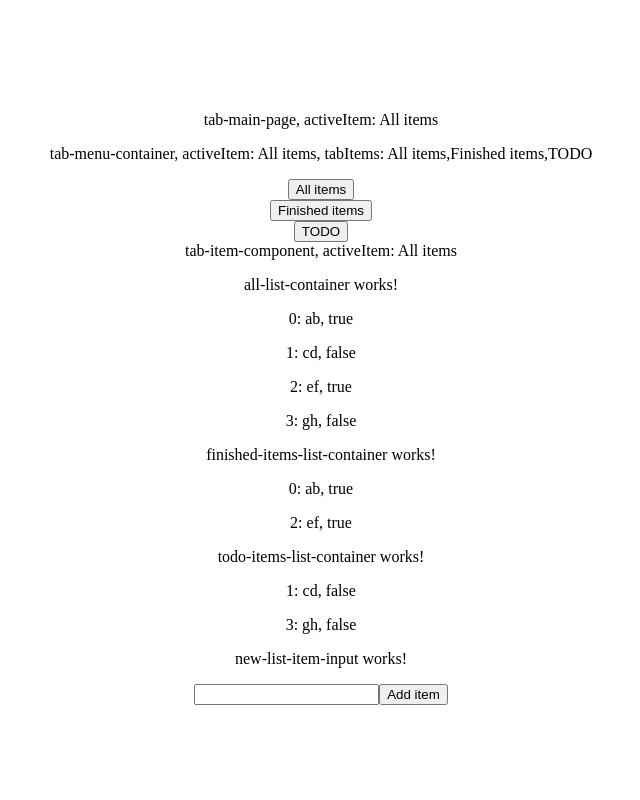
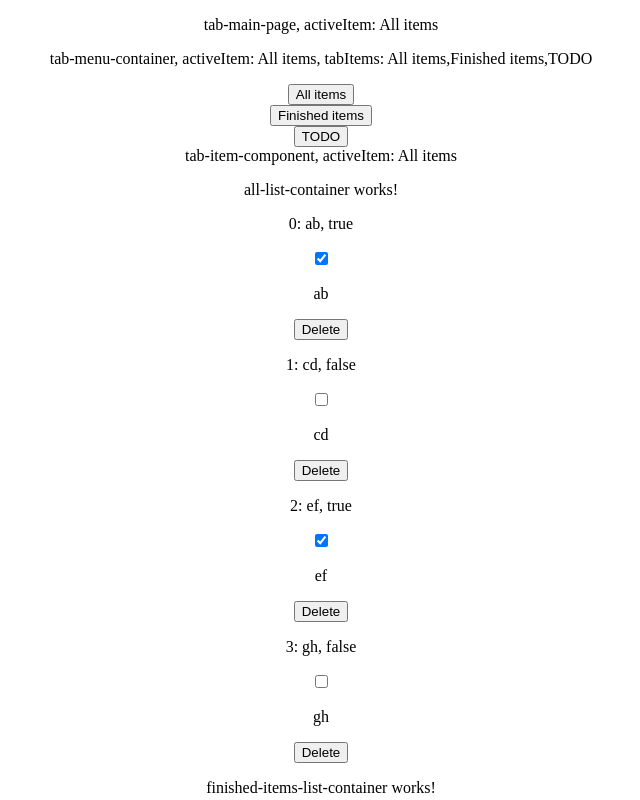
Before and after one commit to jj-jakub/AngularTodoList, an Angular app: page / in a window 1280 px wide. Shown: the top 800 px of the page, without its empty margins (319-959 px from the left). Built offline with nearby package versions, Linux system fonts and the light colour scheme.

Commit message:
Send events about clicks on items to components

```diff
--- a/src/app/ components/all-list-container/all-list-container.component.html
+++ b/src/app/ components/all-list-container/all-list-container.component.html
@@ -1,5 +1,5 @@
 <p>all-list-container works!</p>
 
 <div *ngFor="let item of items; index as i">
-    <app-list-item [elementNumber]="i" [item]="item"></app-list-item>
+    <app-list-item (checkboxClickEmitter)="onListItemClick($event)" (deleteClickEmitter)="onDeleteListItemClick($event)" [elementNumber]="i" [item]="item"></app-list-item>
 </div>
--- a/src/app/ components/all-list-container/all-list-container.component.ts
+++ b/src/app/ components/all-list-container/all-list-container.component.ts
@@ -15,4 +15,11 @@ export class AllListContainerComponent implements OnInit {
   ngOnInit(): void {
   }
 
+  onListItemClick(event: any) {
+    alert(event.elementNumber + " " + event.isChecked)
+  }
+
+  onDeleteListItemClick(elementNumber: number) {
+    alert(elementNumber)
+  }
 }
--- a/src/app/ components/finished-items-list-container/finished-items-list-container.component.html
+++ b/src/app/ components/finished-items-list-container/finished-items-list-container.component.html
@@ -1,5 +1,5 @@
 <p>finished-items-list-container works!</p>
 
 <div *ngFor="let item of items; index as i">
-    <app-list-item *ngIf="item.isChecked" [elementNumber]="i" [item]="item"></app-list-item>
+    <app-list-item  (checkboxClickEmitter)="onListItemClick($event)" (deleteClickEmitter)="onDeleteListItemClick($event)" *ngIf="item.isChecked" [elementNumber]="i" [item]="item"></app-list-item>
 </div>
--- a/src/app/ components/finished-items-list-container/finished-items-list-container.component.ts
+++ b/src/app/ components/finished-items-list-container/finished-items-list-container.component.ts
@@ -15,4 +15,11 @@ export class FinishedItemsListContainerComponent implements OnInit {
   ngOnInit(): void {
   }
 
+  onListItemClick(event: any) {
+    alert(event.elementNumber + " " + event.isChecked)
+  }
+
+  onDeleteListItemClick(elementNumber: number) {
+    alert(elementNumber)
+  }
 }
--- a/src/app/ components/list-item/list-item.component.html
+++ b/src/app/ components/list-item/list-item.component.html
@@ -1 +1,9 @@
 <p>{{elementNumber}}: {{item.text}}, {{item.isChecked}}</p>
+
+<div>
+    <input (click)="onCheckboxClick()" type="checkbox" [checked]="item.isChecked">
+
+    <p>{{item.text}}</p>
+
+    <button (click)="onDeleteListItemClick()">Delete</button>
+</div>
--- a/src/app/ components/list-item/list-item.component.ts
+++ b/src/app/ components/list-item/list-item.component.ts
@@ -1,4 +1,4 @@
-import { Component, Input, OnInit } from '@angular/core';
+import { Component, Input, Output, OnInit, EventEmitter } from '@angular/core';
 import Item from '../../Item'
 
 @Component({
@@ -11,9 +11,20 @@ export class ListItemComponent implements OnInit {
   @Input() elementNumber!: number
   @Input() item!: Item;
 
+  @Output() public checkboxClickEmitter = new EventEmitter();
+  @Output() public deleteClickEmitter = new EventEmitter();
+
   constructor() { }
 
   ngOnInit(): void {
   }
 
+  onCheckboxClick() {
+    this.item.isChecked = !this.item.isChecked
+    this.checkboxClickEmitter.emit({elementNumber: this.elementNumber, isChecked: this.item.isChecked})
+  }
+
+  onDeleteListItemClick() {
+    this.deleteClickEmitter.emit(this.elementNumber)
+  }
 }
--- a/src/app/ components/todo-items-list-container/todo-items-list-container.component.html
+++ b/src/app/ components/todo-items-list-container/todo-items-list-container.component.html
@@ -1,5 +1,5 @@
 <p>todo-items-list-container works!</p>
 
 <div *ngFor="let item of items; index as i">
-    <app-list-item *ngIf="!item.isChecked" [elementNumber]="i" [item]="item"></app-list-item>
+    <app-list-item (checkboxClickEmitter)="onListItemClick($event)" (deleteClickEmitter)="onDeleteListItemClick($event)"  *ngIf="!item.isChecked" [elementNumber]="i" [item]="item"></app-list-item>
 </div>
--- a/src/app/ components/todo-items-list-container/todo-items-list-container.component.ts
+++ b/src/app/ components/todo-items-list-container/todo-items-list-container.component.ts
@@ -15,4 +15,11 @@ export class TodoItemsListContainerComponent implements OnInit {
   ngOnInit(): void {
   }
 
+  onListItemClick(event: any) {
+    alert(event.elementNumber + " " + event.isChecked)
+  }
+
+  onDeleteListItemClick(elementNumber: number) {
+    alert(elementNumber)
+  }
 }
```
